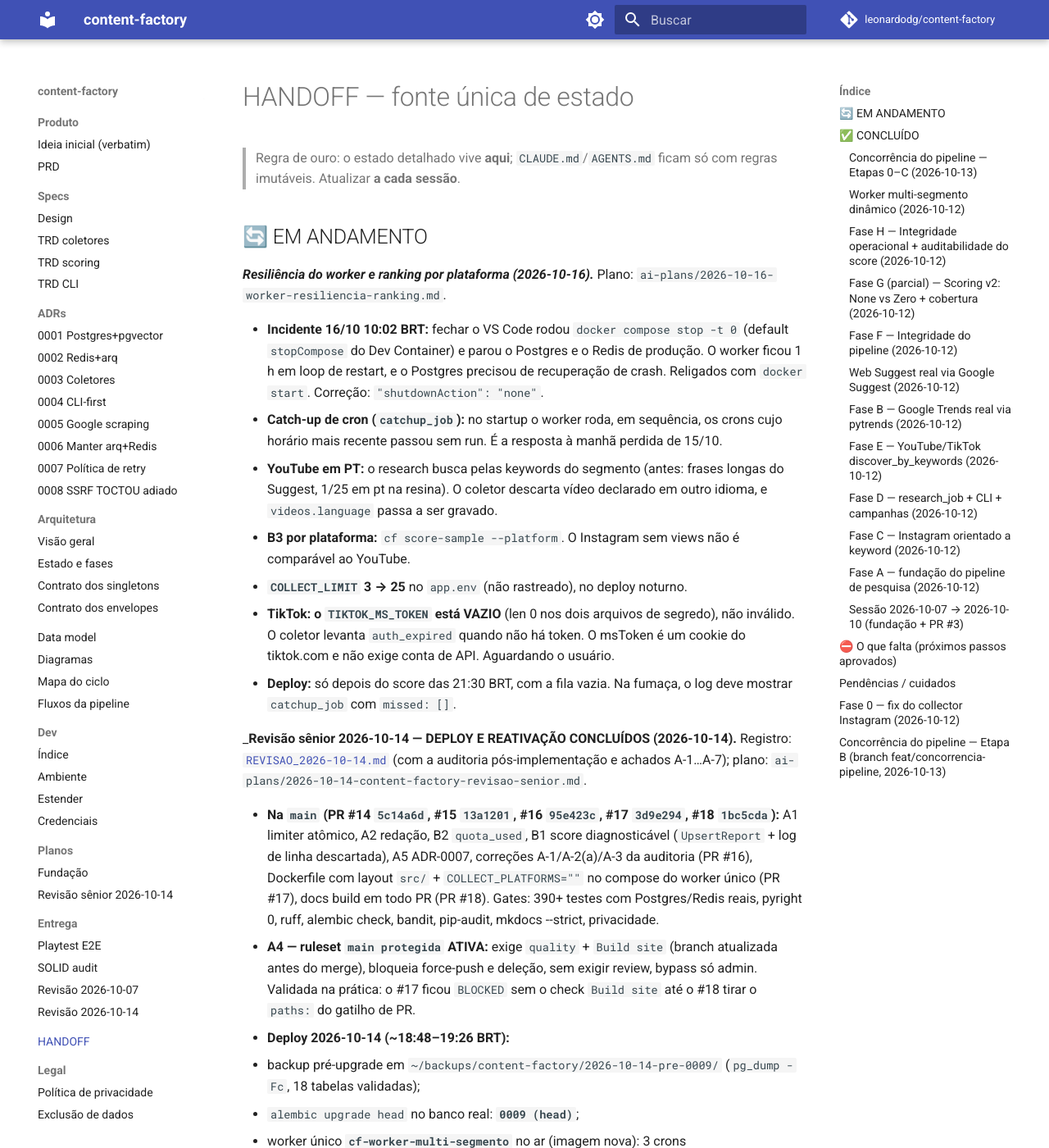
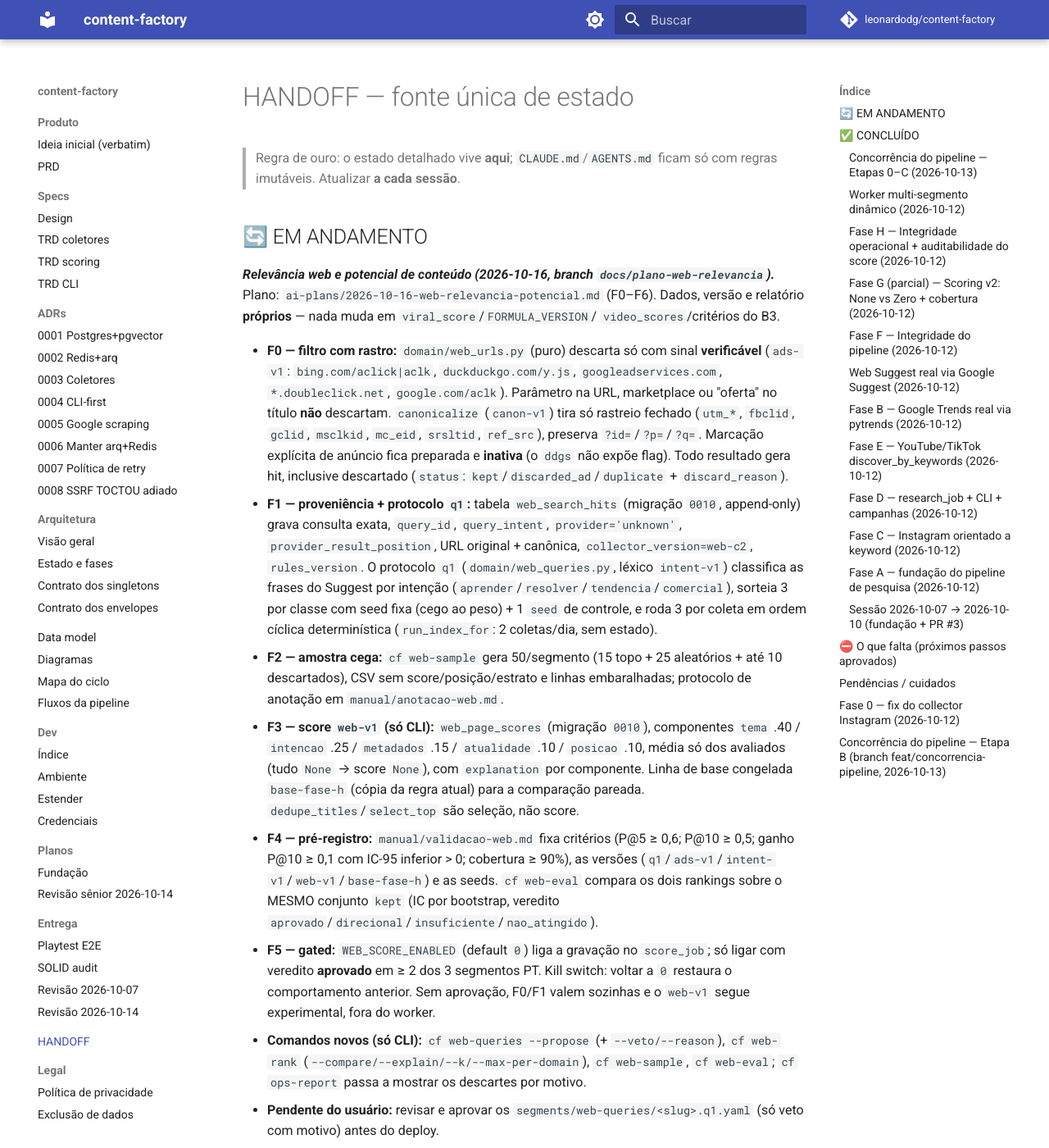
Before and after one commit to leonardodg/content-factory, an MkDocs documentation site: the page built from docs/HANDOFF.md, in a window 1280 px wide and 1400 px high. Shown: the whole window at 82% size. Built offline with MkDocs 1.6.1 and Material for MkDocs 9.7.7, drawn with Linux system fonts in a browser that asks for light colours; comment, search, counter and statistics services are not loaded; some of the changed text lies outside the part shown.

Commit message:
docs(web): protocolo de anotação, pré-registro da F4 e HANDOFF
- manual/anotacao-web.md (F2): rótulos tema/intencao/utilidade 0–2 +
  marcador invalido, motivo obrigatório, definições positivas, ritmo de
  ~1 min/item e duas sessões.
- manual/validacao-web.md (F4): pré-registro dos critérios (P@5 ≥ 0,6;
  P@10 ≥ 0,5; ganho P@10 ≥ 0,1 com IC-95 inferior > 0; cobertura ≥ 90%),
  versões (q1/ads-v1/intent-v1/web-v1/base-fase-h), seeds, comparação
  pareada e veredito.
- mkdocs.yml: entradas no nav do Manual. HANDOFF: estado F0–F5.

```diff
--- a/docs/HANDOFF.md
+++ b/docs/HANDOFF.md
@@ -4,6 +4,58 @@
 > ficam só com regras imutáveis. Atualizar **a cada sessão**.
 
 ## 🔄 EM ANDAMENTO
+
+_**Relevância web e potencial de conteúdo (2026-10-16, branch
+`docs/plano-web-relevancia`).**_ Plano:
+`ai-plans/2026-10-16-web-relevancia-potencial.md` (F0–F6). Dados, versão e
+relatório **próprios** — nada muda em `viral_score`/`FORMULA_VERSION`/
+`video_scores`/critérios do B3.
+
+- **F0 — filtro com rastro:** `domain/web_urls.py` (puro) descarta só com
+  sinal **verificável** (`ads-v1`: `bing.com/aclick|aclk`,
+  `duckduckgo.com/y.js`, `googleadservices.com`, `*.doubleclick.net`,
+  `google.com/aclk`). Parâmetro na URL, marketplace ou "oferta" no título
+  **não** descartam. `canonicalize` (`canon-v1`) tira só rastreio fechado
+  (`utm_*`, `fbclid`, `gclid`, `msclkid`, `mc_eid`, `srsltid`, `ref_src`),
+  preserva `?id=`/`?p=`/`?q=`. Marcação explícita de anúncio fica preparada e
+  **inativa** (o `ddgs` não expõe flag). Todo resultado gera hit, inclusive
+  descartado (`status`: `kept`/`discarded_ad`/`duplicate` + `discard_reason`).
+- **F1 — proveniência + protocolo `q1`:** tabela `web_search_hits`
+  (migração `0010`, append-only) grava consulta exata, `query_id`,
+  `query_intent`, `provider='unknown'`, `provider_result_position`,
+  URL original + canônica, `collector_version=web-c2`, `rules_version`. O
+  protocolo `q1` (`domain/web_queries.py`, léxico `intent-v1`) classifica as
+  frases do Suggest por intenção (`aprender`/`resolver`/`tendencia`/`comercial`),
+  sorteia 3 por classe com seed fixa (cego ao peso) + 1 `seed` de controle, e
+  roda 3 por coleta em ordem cíclica determinística (`run_index_for`: 2
+  coletas/dia, sem estado).
+- **F2 — amostra cega:** `cf web-sample` gera 50/segmento (15 topo + 25
+  aleatórios + até 10 descartados), CSV sem score/posição/estrato e linhas
+  embaralhadas; protocolo de anotação em `manual/anotacao-web.md`.
+- **F3 — score `web-v1` (só CLI):** `web_page_scores` (migração `0010`),
+  componentes `tema` .40 / `intencao` .25 / `metadados` .15 / `atualidade` .10
+  / `posicao` .10, média só dos avaliados (tudo `None` → score `None`), com
+  `explanation` por componente. Linha de base congelada `base-fase-h` (cópia
+  da regra atual) para a comparação pareada. `dedupe_titles`/`select_top` são
+  seleção, não score.
+- **F4 — pré-registro:** `manual/validacao-web.md` fixa critérios (P@5 ≥ 0,6;
+  P@10 ≥ 0,5; ganho P@10 ≥ 0,1 com IC-95 inferior > 0; cobertura ≥ 90%), as
+  versões (`q1`/`ads-v1`/`intent-v1`/`web-v1`/`base-fase-h`) e as seeds.
+  `cf web-eval` compara os dois rankings sobre o MESMO conjunto `kept` (IC por
+  bootstrap, veredito `aprovado`/`direcional`/`insuficiente`/`nao_atingido`).
+- **F5 — gated:** `WEB_SCORE_ENABLED` (default `0`) liga a gravação no
+  `score_job`; só ligar com veredito **aprovado** em ≥ 2 dos 3 segmentos PT.
+  Kill switch: voltar a `0` restaura o comportamento anterior. Sem aprovação,
+  F0/F1 valem sozinhas e o `web-v1` segue experimental, fora do worker.
+- **Comandos novos (só CLI):** `cf web-queries --propose` (+ `--veto/--reason`),
+  `cf web-rank` (`--compare/--explain/--k/--max-per-domain`),
+  `cf web-sample`, `cf web-eval`; `cf ops-report` passa a mostrar os descartes
+  por motivo.
+- **Pendente do usuário:** revisar e aprovar os
+  `segments/web-queries/<slug>.q1.yaml` (só veto com motivo) antes do deploy.
+- **Infra de teste:** Postgres `cf-test-pg` (`127.0.0.1:55432`) e Redis
+  `cf-test-redis` (`127.0.0.1:56379`); migração `0010` já aplicada no banco de
+  teste. Suíte completa: 549 passed (com `TEST_DATABASE_URL`/`TEST_REDIS_URL`).
 
 _**Resiliência do worker e ranking por plataforma (2026-10-16).**_ Plano:
 `ai-plans/2026-10-16-worker-resiliencia-ranking.md`.
--- a/mkdocs.yml
+++ b/mkdocs.yml
@@ -44,6 +44,8 @@ nav:
       - manual/chaves-api.md
       - manual/experimento-pausa-2026-10-14.md
       - manual/experimento-reativado.md
+      - manual/anotacao-web.md
+      - manual/validacao-web.md
   - Produto:
       - Ideia inicial (verbatim): produto/ideia-inicial.md
       - PRD: produto/prd.md
```
Also changed, not shown: docs/manual/anotacao-web.md (added, +116 -0 lines), docs/manual/validacao-web.md (added, +92 -0 lines).
